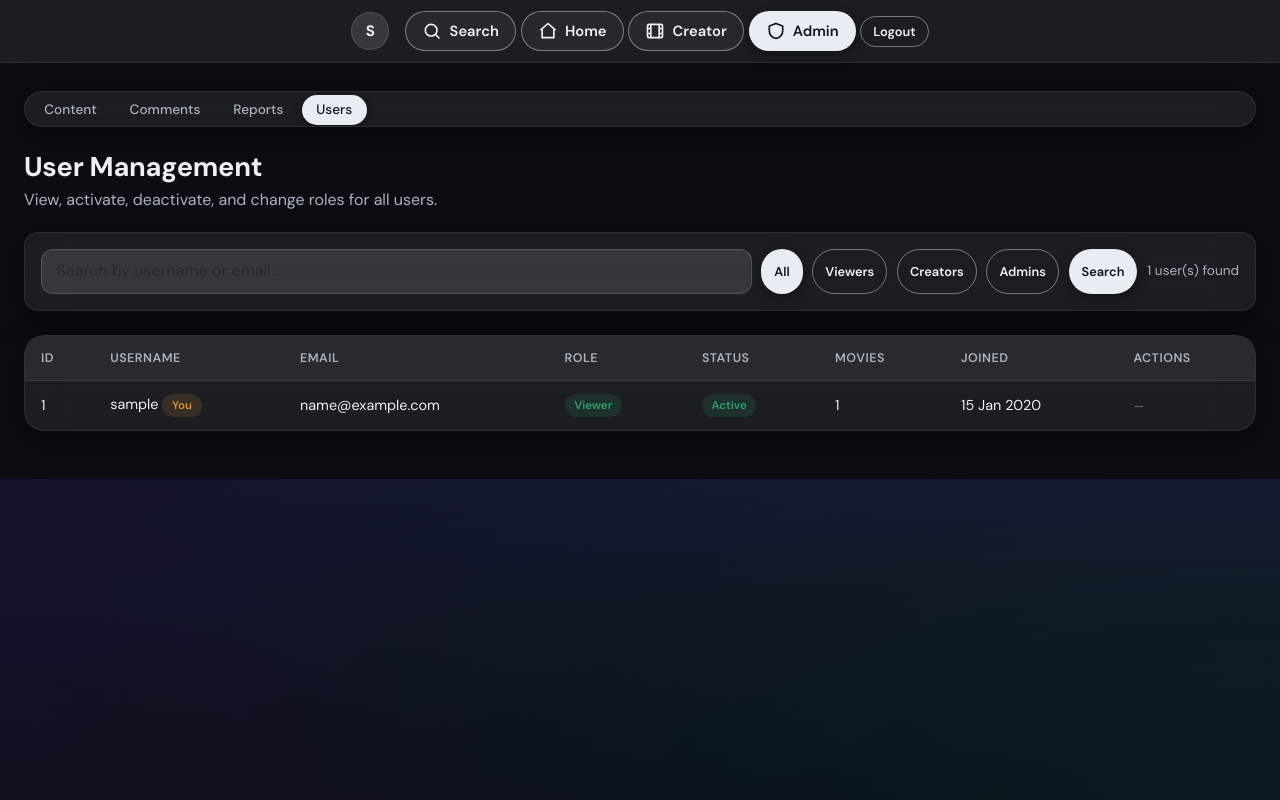
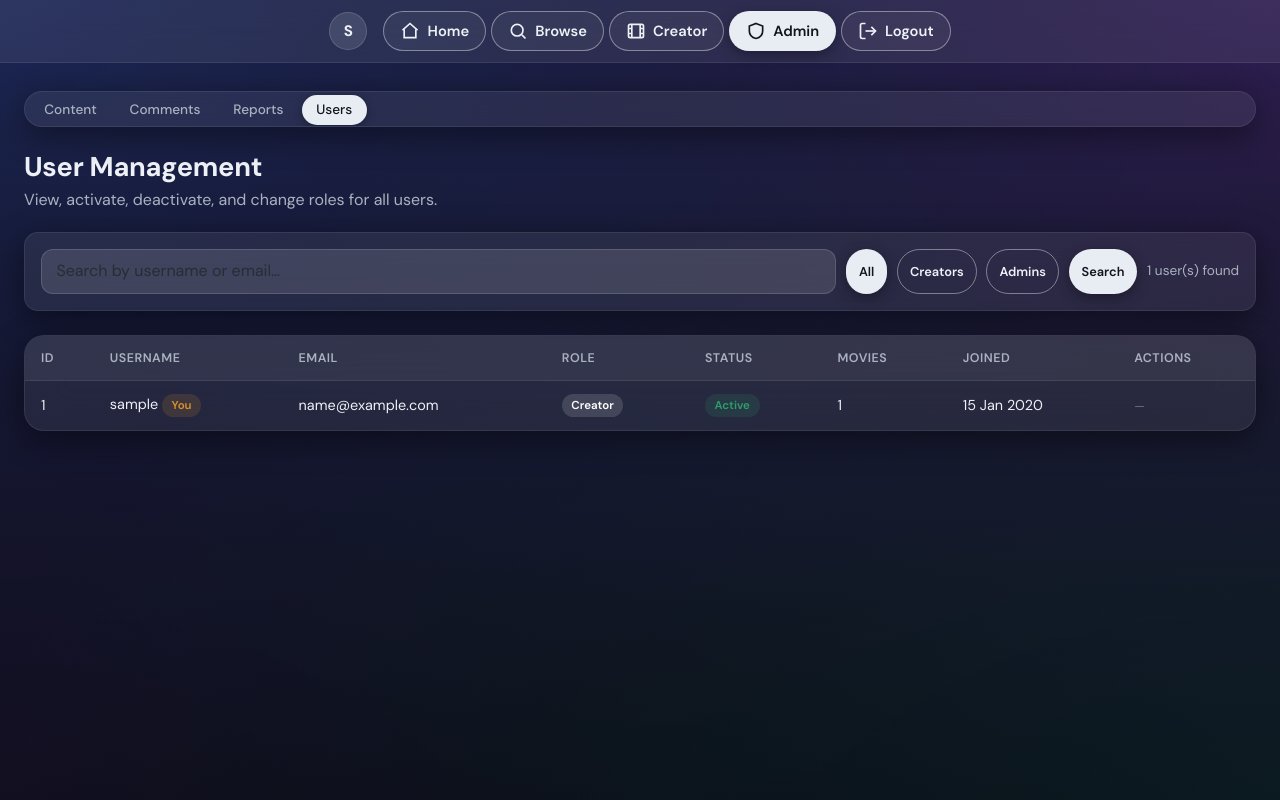
Before and after one commit to HASANALI117/IT8415-MovieReview, a PHP site: page /admin/users.php in a window 1280 px wide. Run offline with PHP 8.4, Linux system fonts and the light colour scheme; the visitor is signed in with stand-in values (Sample User, id 1); tables that the repository leaves empty hold one stand-in row (values such as "Sample post").

Commit message:
refactor(auth): simplify user roles by removing viewer tier
Remove the 'viewer' role from the user role hierarchy, making all registered
users 'creator' by default. Update database schema, seed data, and all UI
components to reflect the new two-tier role system (creator and admin).
Apply formatting improvements to PHP function indentation and CSS styling.

```diff
--- a/database/01_create_tables.sql
+++ b/database/01_create_tables.sql
@@ -10,7 +10,7 @@ CREATE TABLE dbProj_users (
     username       VARCHAR(50)     NOT NULL,
     email          VARCHAR(255)    NOT NULL,
     password_hash  VARBINARY(255)  NOT NULL,
-    role           ENUM('viewer','creator','admin') NOT NULL DEFAULT 'viewer',
+    role           ENUM('creator','admin') NOT NULL DEFAULT 'creator',
     is_active      TINYINT(1)      NOT NULL DEFAULT 1,
     created_at     TIMESTAMP       NOT NULL DEFAULT CURRENT_TIMESTAMP,
 
--- a/database/erd.html
+++ b/database/erd.html
@@ -108,7 +108,7 @@ erDiagram
         varchar username UK
         varchar email UK
         varbinary password_hash "bcrypt/argon hash"
-        enum role "viewer | creator | admin"
+        enum role "creator | admin"
         tinyint is_active
         timestamp created_at
     }
--- a/includes/header.php
+++ b/includes/header.php
@@ -1,4 +1,5 @@
 <?php
+
 /**
  * Shared page header / layout top.
  *
@@ -108,12 +109,25 @@ function nav_pill(string $href, string $label, string $key, string $active): str
   <!-- Critical inline styles: applied instantly so there's no flash of unstyled
        content (white page / giant SVG icons) before theme.css finishes loading. -->
   <style>
-    html,body{margin:0;min-height:100%;background:#0b0d12;color:#eef1f6;
-      font-family:"DM Sans",system-ui,-apple-system,sans-serif}
-    .nav-tab svg,.glass-btn svg{width:20px;height:20px}
+    html,
+    body {
+      margin: 0;
+      min-height: 100%;
+      background: #0b0d12;
+      color: #eef1f6;
+      font-family: "DM Sans", system-ui, -apple-system, sans-serif
+    }
+
+    .nav-tab svg,
+    .glass-btn svg {
+      width: 20px;
+      height: 20px
+    }
   </style>
   <!-- Base path for JS-built URLs (fetch/ajax). -->
-  <script>window.BASE = <?= json_encode($BASE_PATH) ?>;</script>
+  <script>
+    window.BASE = <?= json_encode($BASE_PATH) ?>;
+  </script>
   <link href="https://cdn.jsdelivr.net/npm/bootstrap@5.3.3/dist/css/bootstrap.min.css" rel="stylesheet">
   <link rel="preconnect" href="https://fonts.googleapis.com">
   <link href="https://fonts.googleapis.com/css2?family=DM+Sans:wght@400;500;600;700&family=DM+Serif+Display&display=swap" rel="stylesheet">
@@ -143,21 +157,30 @@ function nav_pill(string $href, string $label, string $key, string $active): str
       <!-- centre: tabs -->
       <ul class="nav-tabs">
         <li>
-          <a class="nav-tab <?= $active_nav === 'search' ? 'active' : '' ?>" href="/search.php" aria-label="Search">
-            <svg viewBox="0 0 24 24" fill="none" stroke="currentColor" stroke-width="2"><circle cx="11" cy="11" r="7"/><path d="m21 21-4.3-4.3"/></svg>
-            <span>Search</span>
+          <a class="nav-tab <?= $active_nav === 'home' ? 'active' : '' ?>" href="/index.php">
+            <svg viewBox="0 0 24 24" fill="none" stroke="currentColor" stroke-width="2">
+              <path d="M3 11l9-8 9 8" />
+              <path d="M5 10v10h14V10" />
+            </svg>
+            <span>Home</span>
           </a>
         </li>
         <li>
-          <a class="nav-tab <?= $active_nav === 'home' ? 'active' : '' ?>" href="/index.php">
-            <svg viewBox="0 0 24 24" fill="none" stroke="currentColor" stroke-width="2"><path d="M3 11l9-8 9 8"/><path d="M5 10v10h14V10"/></svg>
-            <span>Home</span>
+          <a class="nav-tab <?= $active_nav === 'browse' ? 'active' : '' ?>" href="/search.php" aria-label="Browse">
+            <svg viewBox="0 0 24 24" fill="none" stroke="currentColor" stroke-width="2">
+              <circle cx="11" cy="11" r="7" />
+              <path d="m21 21-4.3-4.3" />
+            </svg>
+            <span>Browse</span>
           </a>
         </li>
         <?php if ($role === 'creator' || $role === 'admin'): ?>
           <li>
             <a class="nav-tab <?= $active_nav === 'creator' ? 'active' : '' ?>" href="/creator/movies.php">
-              <svg viewBox="0 0 24 24" fill="none" stroke="currentColor" stroke-width="2"><rect x="3" y="4" width="18" height="16" rx="2"/><path d="M7 4v16M17 4v16M3 9h4M17 9h4M3 15h4M17 15h4"/></svg>
+              <svg viewBox="0 0 24 24" fill="none" stroke="currentColor" stroke-width="2">
+                <rect x="3" y="4" width="18" height="16" rx="2" />
+                <path d="M7 4v16M17 4v16M3 9h4M17 9h4M3 15h4M17 15h4" />
+              </svg>
               <span>Creator</span>
             </a>
           </li>
@@ -165,17 +188,46 @@ function nav_pill(string $href, string $label, string $key, string $active): str
         <?php if ($role === 'admin'): ?>
           <li>
             <a class="nav-tab <?= $active_nav === 'admin' ? 'active' : '' ?>" href="/admin/movies.php">
-              <svg viewBox="0 0 24 24" fill="none" stroke="currentColor" stroke-width="2"><path d="M12 3l8 3v6c0 5-3.5 8-8 9-4.5-1-8-4-8-9V6z"/></svg>
+              <svg viewBox="0 0 24 24" fill="none" stroke="currentColor" stroke-width="2">
+                <path d="M12 3l8 3v6c0 5-3.5 8-8 9-4.5-1-8-4-8-9V6z" />
+              </svg>
               <span>Admin</span>
             </a>
           </li>
         <?php endif; ?>
         <!-- auth actions — now part of the tabs row (was the separate nav-right) -->
         <?php if ($logged_in): ?>
-          <li><a href="/auth/logout.php" class="glass-btn glass-btn--sm">Logout</a></li>
+          <li>
+            <a class="nav-tab" href="/auth/logout.php">
+              <svg viewBox="0 0 24 24" fill="none" stroke="currentColor" stroke-width="2">
+                <path d="M9 21H5a2 2 0 0 1-2-2V5a2 2 0 0 1 2-2h4" />
+                <path d="M16 17l5-5-5-5" />
+                <path d="M21 12H9" />
+              </svg>
+              <span>Logout</span>
+            </a>
+          </li>
         <?php else: ?>
-          <li><a href="/auth/login.php" class="glass-btn glass-btn--sm glass-btn--accent">Login</a></li>
-          <li><a href="/auth/register.php" class="glass-btn glass-btn--sm">Register</a></li>
+          <li>
+            <a class="nav-tab" href="/auth/login.php">
+              <svg viewBox="0 0 24 24" fill="none" stroke="currentColor" stroke-width="2">
+                <path d="M15 3h4a2 2 0 0 1 2 2v14a2 2 0 0 1-2 2h-4" />
+                <path d="M10 17l5-5-5-5" />
+                <path d="M15 12H3" />
+              </svg>
+              <span>Login</span>
+            </a>
+          </li>
+          <li>
+            <a class="nav-tab" href="/auth/register.php">
+              <svg viewBox="0 0 24 24" fill="none" stroke="currentColor" stroke-width="2">
+                <path d="M16 21v-2a4 4 0 0 0-4-4H6a4 4 0 0 0-4 4v2" />
+                <circle cx="9" cy="7" r="4" />
+                <path d="M19 8v6M22 11h-6" />
+              </svg>
+              <span>Register</span>
+            </a>
+          </li>
         <?php endif; ?>
       </ul>
     </div>
--- a/public/admin/users.php
+++ b/public/admin/users.php
@@ -64,7 +64,7 @@ function setUserActive($user_id, $active) {
 
 // change a user's role
 function setUserRole($user_id, $role) {
-    $allowed = ['viewer', 'creator', 'admin'];
+    $allowed = ['creator', 'admin'];
     if (!in_array($role, $allowed)) return false;
 
     $conn = getConnection();
@@ -141,7 +141,7 @@ $admin_tab  = 'users';
 require __DIR__ . '/../../includes/header.php';
 require __DIR__ . '/../../includes/admin_nav.php';
 
-$role_badge = ['admin' => 'badge-pill--danger', 'creator' => '', 'viewer' => 'badge-pill--ok'];
+$role_badge = ['admin' => 'badge-pill--danger', 'creator' => ''];
 ?>
 
   <div class="page-heading">
@@ -158,7 +158,6 @@ $role_badge = ['admin' => 'badge-pill--danger', 'creator' => '', 'viewer' => 'ba
     <input type="text" name="search" class="form-control" placeholder="Search by username or email…"
            value="<?= htmlspecialchars($search) ?>">
     <a href="/admin/users.php" class="glass-btn glass-btn--sm <?= $roleFilter === 'all' ? 'glass-btn--accent' : '' ?>">All</a>
-    <a href="/admin/users.php?role=viewer&search=<?= urlencode($search) ?>" class="glass-btn glass-btn--sm <?= $roleFilter === 'viewer' ? 'glass-btn--accent' : '' ?>">Viewers</a>
     <a href="/admin/users.php?role=creator&search=<?= urlencode($search) ?>" class="glass-btn glass-btn--sm <?= $roleFilter === 'creator' ? 'glass-btn--accent' : '' ?>">Creators</a>
     <a href="/admin/users.php?role=admin&search=<?= urlencode($search) ?>" class="glass-btn glass-btn--sm <?= $roleFilter === 'admin' ? 'glass-btn--accent' : '' ?>">Admins</a>
     <button type="submit" class="glass-btn glass-btn--sm glass-btn--accent">Search</button>
@@ -218,7 +217,6 @@ $role_badge = ['admin' => 'badge-pill--danger', 'creator' => '', 'viewer' => 'ba
                   <input type="hidden" name="user_id" value="<?= $u['user_id'] ?>">
                   <input type="hidden" name="action" value="set_role">
                   <select name="new_role" class="glass-select" style="width:auto;padding:.3rem .5rem;font-size:.8rem">
-                    <option value="viewer"  <?= $u['role'] === 'viewer'  ? 'selected' : '' ?>>Viewer</option>
                     <option value="creator" <?= $u['role'] === 'creator' ? 'selected' : '' ?>>Creator</option>
                     <option value="admin"   <?= $u['role'] === 'admin'   ? 'selected' : '' ?>>Admin</option>
                   </select>
--- a/public/auth/edit_user.php
+++ b/public/auth/edit_user.php
@@ -75,7 +75,7 @@ if (isset($_POST['submitted'])) {
     <div class="form-group">
       <label for="role">Role</label>
       <select id="role" name="role" class="form-select">
-        <?php foreach (['viewer', 'creator', 'admin'] as $r): ?>
+        <?php foreach (['creator', 'admin'] as $r): ?>
           <option value="<?= $r ?>" <?= $user->role === $r ? 'selected' : '' ?>><?= ucfirst($r) ?></option>
         <?php endforeach; ?>
       </select>
--- a/public/auth/register.php
+++ b/public/auth/register.php
@@ -13,7 +13,7 @@ if (isset($_POST['submitted'])) {
     $user->username = trim($_POST['Username']);
     $user->email    = trim($_POST['Email']);
     $user->password = trim($_POST['Password']);
-    $user->role     = 'viewer';
+    $user->role     = 'creator';
 
     $errors = $user->isValid();
 
@@ -21,7 +21,7 @@ if (isset($_POST['submitted'])) {
         // Auto-login the new account and go straight to the homepage.
         $_SESSION['user_id']  = $user->userId;
         $_SESSION['username'] = $user->username;
-        $_SESSION['role']     = 'viewer';
+        $_SESSION['role']     = 'creator';
         header('Location: ' . app_url('index.php'));
         exit;
     }
--- a/public/css/theme.css
+++ b/public/css/theme.css
@@ -50,9 +50,16 @@ body {
   min-height: 100%;
 }
 
+/* Base colour lives on <html> so it paints the canvas behind the fixed
+   .app-bg ambient. body stays transparent — a solid body background would
+   cover the z-index:-2 ambient over the content area (ambient would then only
+   show below the body box, as on the movie detail page). */
+html {
+  background: var(--bg-base);
+}
 body {
   margin: 0;
-  background: var(--bg-base);
+  background: transparent;
   color: var(--ink);
   font-family: "DM Sans", system-ui, -apple-system, sans-serif;
   -webkit-font-smoothing: antialiased;
--- a/public/search.php
+++ b/public/search.php
@@ -92,9 +92,9 @@ require __DIR__ . '/../includes/header.php';
   <input type="number" name="date_from" value="<?= htmlspecialchars($dateFrom) ?>" placeholder="From yr" class="form-control" min="1900" max="2100">
   <input type="number" name="date_to" value="<?= htmlspecialchars($dateTo) ?>" placeholder="To yr" class="form-control" min="1900" max="2100">
   <select name="sort" class="form-select">
-      <option value="date"   <?= $sort === 'date'   ? 'selected' : '' ?>>Newest</option>
+    <option value="date" <?= $sort === 'date'   ? 'selected' : '' ?>>Newest</option>
     <option value="rating" <?= $sort === 'rating' ? 'selected' : '' ?>>Top rated</option>
-      <option value="title"  <?= $sort === 'title'  ? 'selected' : '' ?>>A–Z</option>
+    <option value="title" <?= $sort === 'title'  ? 'selected' : '' ?>>A–Z</option>
   </select>
   <button class="glass-btn glass-btn--accent" type="submit">Search</button>
 </form>
@@ -109,7 +109,6 @@ require __DIR__ . '/../includes/header.php';
 
 <?php if ($total === 0): ?>
   <div class="empty-state">
-      <div class="empty-emoji">🎬</div>
     <h3>No matches found</h3>
     <p>Try a shorter keyword, clear filters, or <a href="/search.php">browse all movies</a>.</p>
   </div>
```
Also changed, not shown: database/05_seed_users.sql (+6 -6 lines), README.md. Lines whose indentation alone changed are shown as unchanged.
